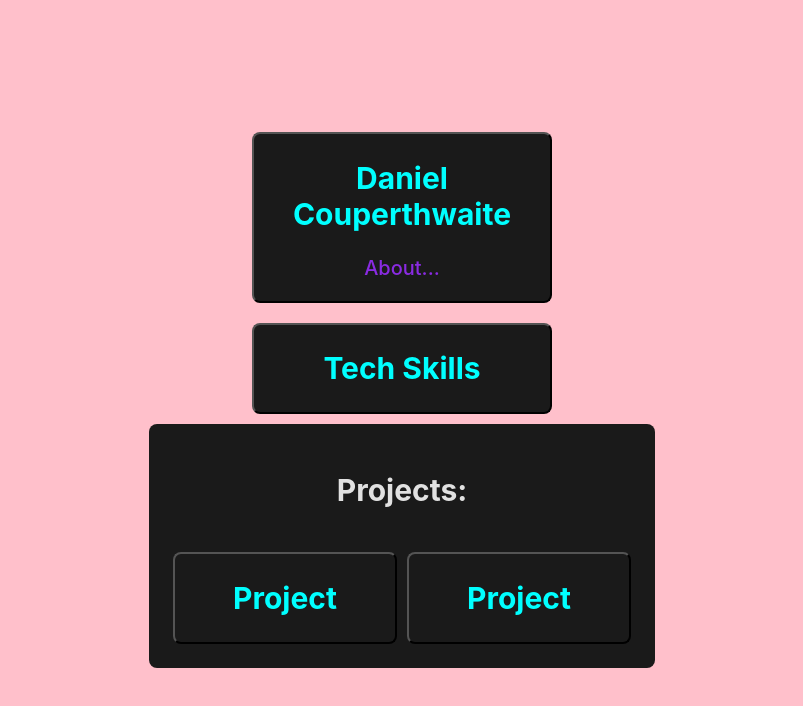
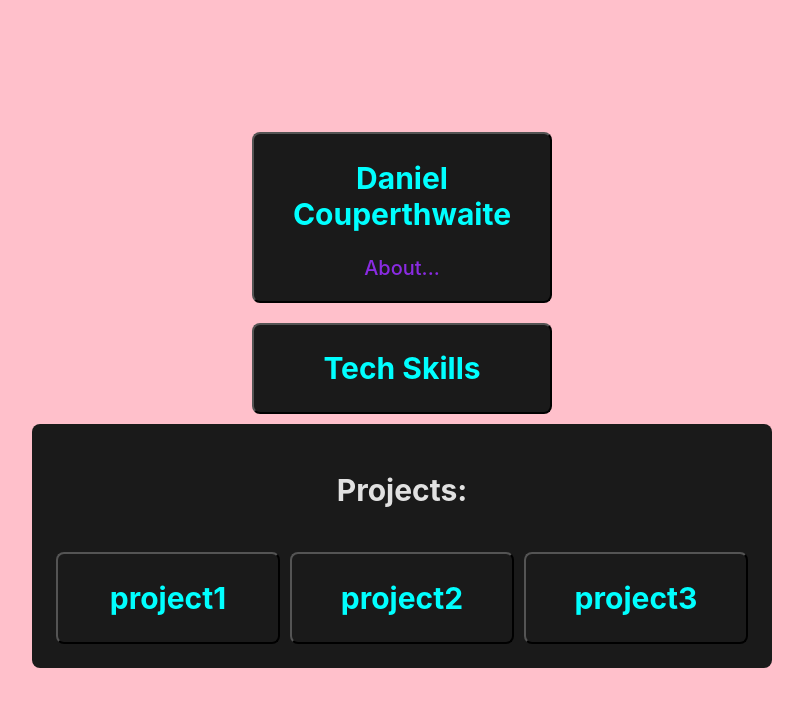
Before and after one commit to DanielCouperthwaite/urban-health, a React (Vite) app: page /home in a window 1280 px wide. Shown: the top 706 px of the page, without its empty margins (238-1041 px from the left). Built offline with nearby package versions, Linux system fonts and the light colour scheme.

Commit message:
add dynamic routing to project lists

```diff
--- a/src/App.jsx
+++ b/src/App.jsx
@@ -20,7 +20,7 @@ function App() {
           <Route path="/home" element={<Home />} />
           <Route path="/about" element={<About />} />
           <Route path="/tech" element={<Tech />} />
-          <Route path="/project" element={<Project />} />
+          <Route path="/project/:project" element={<Project />} />
 
         </Routes>
 
--- a/src/Home/Home.jsx
+++ b/src/Home/Home.jsx
@@ -3,6 +3,12 @@ import { Link } from 'react-router-dom'
 import './Home.css'
 
 export default function Home () {
+
+    const projects = [
+        "project1",
+        "project2",
+        "project3"
+    ]
 
     return (
         <>
@@ -26,33 +32,26 @@ export default function Home () {
                         </Link>
                     </div>
 
-                    <div >
+
 
                         <div className='projects' >
                             <h2>Projects:</h2>
+                                {projects.map((project) => {
+                                                        return (
+                                                            <>
+                                                                <Link  to={`/project/${project}`} >
+                                                                    <button className='project-button'>
+                                                                        <h2>{project}</h2>
+                                                                    </button>
+                                                                </Link>
+                                                            </>
+                                                        )
+                                                    })}
 
-                            <Link  to="/project">
-                                <button className='project-button'>
-                                    <h2>Project</h2>
-                                </button>
-                            </Link>
-                            <Link to="/project">
-                                <button className='project-button'>
-                                    <h2>Project</h2>
-                                </button>
-                            </Link>
+
 
                         </div>
 
-
-
-
-
-
-
-
-
-                    </div>
                 </div>
 
             </div>
--- a/src/Home/Project/Project.jsx
+++ b/src/Home/Project/Project.jsx
@@ -1,12 +1,15 @@
 import { useState, useEffect } from 'react'
+import { useParams } from 'react-router-dom'
 import './Project.css'
 
 export default function Project () {
 
+    const {project}  = useParams()
+
     return (
         <>
 
-            <p>Project goes here</p>
+            <p>{project} goes here</p>
 
         </>
     )
```
